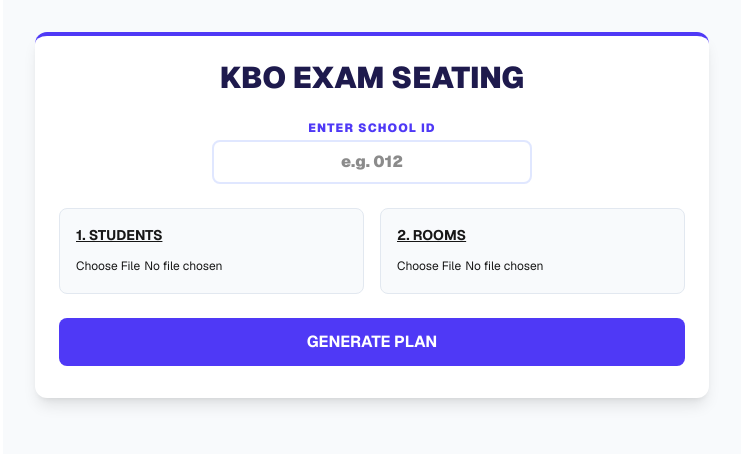
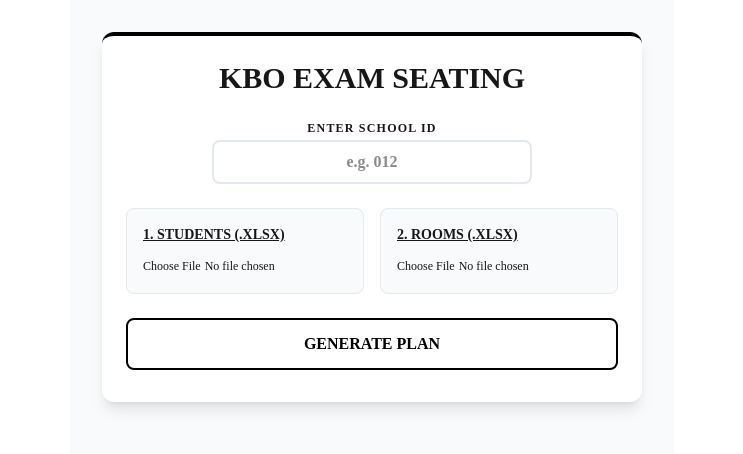
Before and after one commit to mukatay-temirlan/seating-randomizer, a Next.js app: page / in a window 1280 px wide. Shown: the top 454 px of the page, without its empty margins (268-1011 px from the left). Built offline with nearby package versions, Linux system fonts and the light colour scheme.

Commit message:
Updated to Times New Roman and added Student Signatures

```diff
--- a/app/page.js
+++ b/app/page.js
@@ -6,7 +6,7 @@ export default function SeatingApp() {
   const [students, setStudents] = useState([]);
   const [rooms, setRooms] = useState([]);
   const [result, setResult] = useState(null);
-  const [schoolId, setSchoolId] = useState(""); // New state for dynamic School ID
+  const [schoolId, setSchoolId] = useState("");
 
   const getVal = (obj, key) => {
     const foundKey = Object.keys(obj).find(k => k.trim().toLowerCase() === key.toLowerCase());
@@ -74,8 +74,9 @@ export default function SeatingApp() {
   };
 
   return (
-    <div className="p-4 md:p-8 max-w-6xl mx-auto font-sans bg-slate-50 min-h-screen">
+    <div className="p-4 md:p-8 max-w-6xl mx-auto bg-slate-50 min-h-screen" style={{ fontFamily: '"Times New Roman", Times, serif' }}>
       <style jsx global>{`
+        * { font-family: "Times New Roman", Times, serif !important; }
         @media print {
           @page { size: A4; margin: 0.5cm; }
           .break-after-page { page-break-after: always; display: block; clear: both; }
@@ -92,23 +93,23 @@ export default function SeatingApp() {
         }
       `}</style>
 
-      <div className="bg-white p-6 rounded-xl shadow-lg mb-8 print:hidden border-t-4 border-indigo-600">
-        <h1 className="text-3xl font-black mb-1 text-indigo-950 text-center uppercase">KBO EXAM SEATING</h1>
+      <div className="bg-white p-6 rounded-xl shadow-lg mb-8 print:hidden border-t-4 border-black">
+        <h1 className="text-3xl font-bold mb-1 text-center uppercase">KBO EXAM SEATING</h1>
 
         <div className="my-6 max-w-xs mx-auto text-center">
-            <label className="block text-xs font-black text-indigo-600 uppercase mb-1 tracking-widest">Enter School ID</label>
+            <label className="block text-xs font-bold uppercase mb-1 tracking-widest">Enter School ID</label>
             <input
                 type="text"
                 placeholder="e.g. 012"
                 value={schoolId}
                 onChange={(e) => setSchoolId(e.target.value)}
-                className="w-full border-2 border-indigo-100 p-2 rounded-lg text-center font-black focus:border-indigo-600 outline-none transition-all"
+                className="w-full border-2 border-slate-200 p-2 rounded-lg text-center font-bold outline-none"
             />
         </div>
 
         <div className="grid grid-cols-1 md:grid-cols-2 gap-4 mb-6">
           <div className="bg-slate-50 p-4 rounded-lg border border-slate-200">
-            <h3 className="font-bold mb-2 text-sm uppercase underline">1. STUDENTS</h3>
+            <h3 className="font-bold mb-2 text-sm uppercase underline">1. STUDENTS (.xlsx)</h3>
             <input type="file" onChange={(e) => {
                const file = e.target.files[0];
                const reader = new FileReader();
@@ -120,7 +121,7 @@ export default function SeatingApp() {
             }} className="w-full text-xs"/>
           </div>
           <div className="bg-slate-50 p-4 rounded-lg border border-slate-200">
-            <h3 className="font-bold mb-2 text-sm uppercase underline">2. ROOMS</h3>
+            <h3 className="font-bold mb-2 text-sm uppercase underline">2. ROOMS (.xlsx)</h3>
             <input type="file" onChange={(e) => {
                const file = e.target.files[0];
                const reader = new FileReader();
@@ -133,24 +134,11 @@ export default function SeatingApp() {
           </div>
         </div>
 
-        {(students.length > 0 && rooms.length > 0) && (
-          <div className={`mb-4 p-4 rounded-lg flex justify-between items-center ${isOverCapacity ? 'bg-red-50 border-2 border-red-200' : 'bg-emerald-50 border-2 border-emerald-200'}`}>
-            <div className="text-sm font-bold">
-              <p className={isOverCapacity ? 'text-red-700' : 'text-emerald-700'}>
-                {isOverCapacity ? '⚠️ NOT ENOUGH SEATS!' : '✅ CAPACITY OK'}
-              </p>
-              <p className="text-[10px] text-slate-500 uppercase tracking-tight">
-                Students: {studentCount} | Total Seats: {totalSeats}
-              </p>
-            </div>
-          </div>
-        )}
-
-        <button onClick={generateSeating} className={`py-3 rounded-lg w-full font-bold mb-2 transition-all ${isOverCapacity ? 'bg-red-600 text-white' : 'bg-indigo-600 text-white'}`}>
+        <button onClick={generateSeating} className={`py-3 rounded-lg w-full font-bold mb-2 transition-all border-2 border-black ${isOverCapacity ? 'bg-red-600 text-white' : 'bg-white text-black hover:bg-black hover:text-white'}`}>
           GENERATE PLAN
         </button>
 
-        {result && <button onClick={() => window.print()} className="bg-emerald-600 text-white py-3 rounded-lg hover:bg-emerald-700 w-full font-bold">DOWNLOAD PDF / PRINT</button>}
+        {result && <button onClick={() => window.print()} className="bg-black text-white py-3 rounded-lg w-full font-bold">DOWNLOAD PDF / PRINT</button>}
       </div>
 
       {result && result.map((room, idx) => {
@@ -158,33 +146,37 @@ export default function SeatingApp() {
         return (
           <div key={idx} className="room-container mb-10 bg-white break-after-page print:m-0">
             <div>
-              <div className="bg-black text-white p-4 flex justify-between items-center">
-                <h2 className="text-3xl font-black uppercase tracking-tighter">KBO EXAM SEATING | ROOM {room.roomNumber}</h2>
+              <div className="bg-white text-black p-4 flex justify-between items-center border-b-4 border-black">
+                <h2 className="text-3xl font-bold uppercase tracking-tighter">KBO EXAM SEATING | ROOM {room.roomNumber}</h2>
                 <div className="text-right">
-                  <p className="font-black uppercase tracking-widest text-sm">{room.teacher}</p>
-                  <p className="text-indigo-400 font-bold uppercase text-[10px]">Proctor</p>
+                  <p className="font-bold uppercase text-sm">{room.teacher}</p>
+                  <p className="font-bold uppercase text-[10px]">Proctor</p>
                 </div>
               </div>
 
               <table className="w-full text-left border-collapse">
                 <thead>
-                  <tr className="bg-slate-200 text-black text-[11px] font-black uppercase border-b-2 border-black">
-                    <th className="p-2 border-r border-black">Seat</th>
+                  <tr className="bg-slate-100 text-black text-[11px] font-bold uppercase border-b-2 border-black">
+                    <th className="p-2 border-r border-black w-8">Seat</th>
                     <th className="p-2 border-r border-black">Full Name</th>
-                    <th className="p-2 text-center border-r border-black">Class</th>
-                    <th className="p-2 border-r border-black">Subject</th>
-                    <th className="p-2 text-right">Student ID</th>
+                    <th className="p-2 text-center border-r border-black w-16">Class</th>
+                    <th className="p-2 border-r border-black w-28">Subject</th>
+                    <th className="p-2 border-r border-black text-right w-28">Student ID</th>
+                    <th className="p-2 text-center w-36">Student Signature</th>
                   </tr>
                 </thead>
                 <tbody>
                   {room.assignedStudents.map((s, i) => (
-                    <tr key={i} className="border-b border-slate-300">
-                      <td className="p-2 font-black text-indigo-700 text-lg border-r border-slate-200 w-10">{i + 1}</td>
-                      <td className="p-2 font-black uppercase text-sm">{getVal(s, 'First name')} {getVal(s, 'Last Name')}</td>
-                      <td className="p-2 font-black text-center text-sm italic border-x border-slate-200 bg-slate-50">{getVal(s, 'Class')}</td>
-                      <td className="p-2 font-bold text-slate-700 text-sm">{getVal(s, 'Subject')}</td>
-                      <td className="p-2 text-right font-mono font-normal text-black text-xs">
+                    <tr key={i} className="border-b border-black">
+                      <td className="p-2 font-bold text-lg border-r border-slate-300 w-10">{i + 1}</td>
+                      <td className="p-2 font-bold uppercase text-sm">{getVal(s, 'First name')} {getVal(s, 'Last Name')}</td>
+                      <td className="p-2 font-bold text-center text-sm italic border-x border-slate-300">{getVal(s, 'Class')}</td>
+                      <td className="p-2 font-bold text-sm border-r border-slate-300">{getVal(s, 'Subject')}</td>
+                      <td className="p-2 text-right font-normal text-xs border-r border-slate-300">
                         {schoolId ? `${schoolId}-` : ""}{getVal(s, 'Student ID')}
+                      </td>
+                      <td className="p-2 align-bottom">
+                        <div className="border-b border-black w-full h-6"></div>
                       </td>
                     </tr>
                   ))}
@@ -194,11 +186,11 @@ export default function SeatingApp() {
 
             <div className="p-4 bg-white border-t-4 border-black">
               <div className="mb-4">
-                <h4 className="font-black text-black text-xs mb-2 uppercase border-b-2 border-black pb-1">Subject Breakdown</h4>
+                <h4 className="font-bold text-black text-xs mb-2 uppercase border-b-2 border-black pb-1">Subject Breakdown</h4>
                 <div className="grid grid-cols-2 gap-x-12 gap-y-1">
                   {sortedStats.map((stat) => (
-                    <div key={stat.label} className="flex justify-between text-[11px] border-b border-slate-200 uppercase font-bold">
-                      <span>{stat.label}:</span><span className="font-black text-indigo-700">{stat.count}</span>
+                    <div key={stat.label} className="flex justify-between text-[12px] border-b border-slate-300 uppercase font-bold">
+                      <span>{stat.label}:</span><span className="font-bold">{stat.count}</span>
                     </div>
                   ))}
                 </div>
@@ -206,14 +198,14 @@ export default function SeatingApp() {
 
               <div className="flex justify-between items-center mt-4 pt-4 border-t-2 border-black">
                 <div className="flex items-center gap-10">
-                  <div className="text-sm font-black uppercase">
+                  <div className="text-sm font-bold uppercase">
                     Total Participated: <span className="underline ml-2">&nbsp;&nbsp;&nbsp;&nbsp;&nbsp;&nbsp;&nbsp;&nbsp;&nbsp;&nbsp;&nbsp;&nbsp;&nbsp;&nbsp;</span>
                   </div>
-                  <div className="text-sm font-black uppercase flex items-center">
-                    Proctor Signature: <div className="ml-2 w-56 border-b-2 border-black h-8"></div>
+                  <div className="text-sm font-bold uppercase flex items-center">
+                    Proctor Signature: <div className="ml-2 w-64 border-b-2 border-black h-8"></div>
                   </div>
                 </div>
-                <div className="text-[9px] font-black text-slate-500 font-mono">
+                <div className="text-[10px] font-bold italic">
                   KBO-OFFICIAL {schoolId ? `| ${schoolId}` : ""}
                 </div>
               </div>
```
